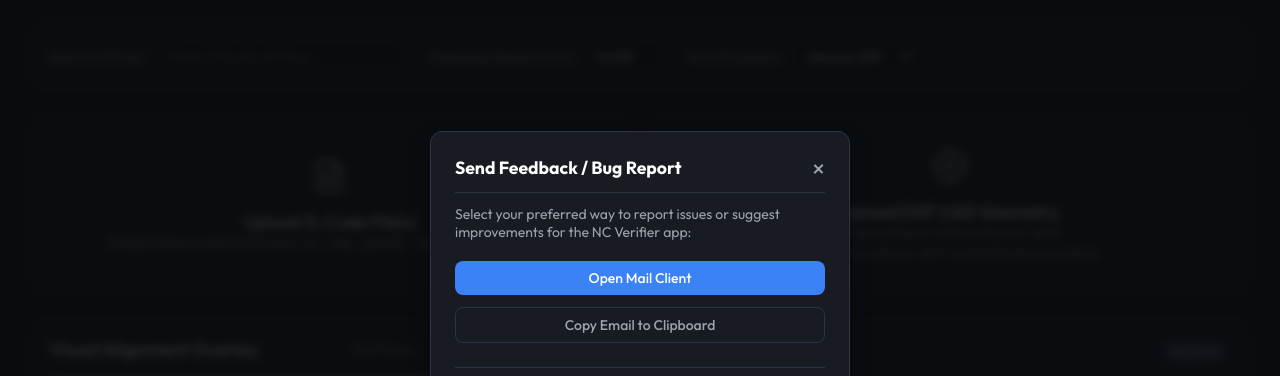
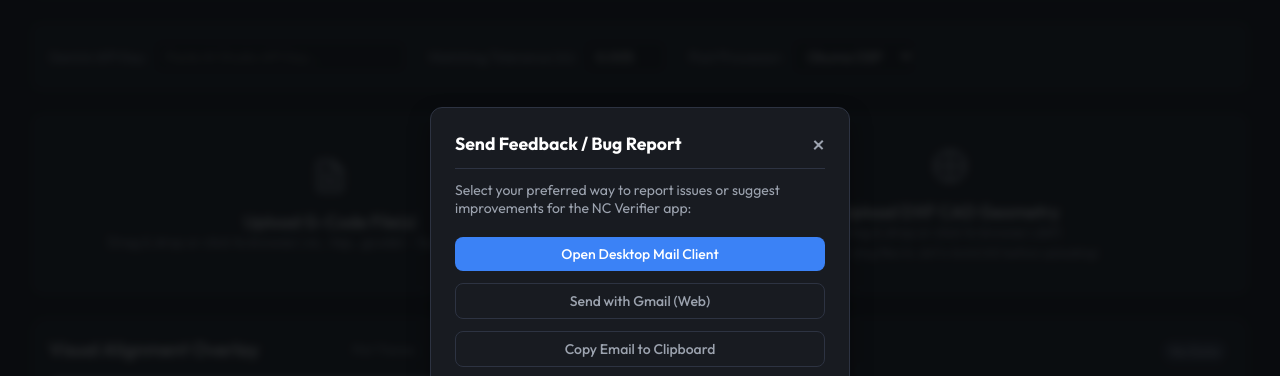
Before and after one commit to jdotsimot/nc-verifier, a plain HTML site: page index.html in a window 1280 px wide. Both pictures are taken after a click on the button "Feedback". Shown: the part 102-478 px from the top of the page. Drawn offline with Linux system fonts and the light colour scheme.

Commit message:
Add Send with Gmail webmail composer option to feedback modal

```diff
--- a/index.html
+++ b/index.html
@@ -199,7 +199,8 @@
                 Select your preferred way to report issues or suggest improvements for the NC Verifier app:
             </p>
             <div class="modal-actions" style="display: flex; flex-direction: column; gap: 0.75rem;">
-                <a href="mailto:jrsimot@gmail.com?subject=NC%20Verifier%20Feedback&body=Description%20of%20Feedback%2FIssue%3A%0A%0A%0A%0A---%0A(Optional)%20G-Code%2FDrawing%20Details%3A%0A" class="btn-primary" style="text-decoration: none; text-align: center; display: block;" onclick="closeFeedbackModal()">Open Mail Client</a>
+                <a href="mailto:jrsimot@gmail.com?subject=NC%20Verifier%20Feedback&body=Description%20of%20Feedback%2FIssue%3A%0A%0A%0A%0A---%0A(Optional)%20G-Code%2FDrawing%20Details%3A%0A" class="btn-primary" style="text-decoration: none; text-align: center; display: block;" onclick="closeFeedbackModal()">Open Desktop Mail Client</a>
+                <a href="https://mail.google.com/mail/?view=cm&fs=1&to=jrsimot@gmail.com&su=NC%20Verifier%20Feedback&body=Description%20of%20Feedback%2FIssue%3A%0A%0A%0A%0A---%0A(Optional)%20G-Code%2FDrawing%20Details%3A%0A" target="_blank" class="btn-secondary" style="text-decoration: none; text-align: center; display: block;" onclick="closeFeedbackModal()">Send with Gmail (Web)</a>
                 <button class="btn-secondary" id="btn-copy-email" onclick="copyFeedbackEmail()">Copy Email to Clipboard</button>
             </div>
             <div style="border-top: 1px solid var(--border-color); margin-top: 1.5rem; padding-top: 1rem; text-align: center;">
```
